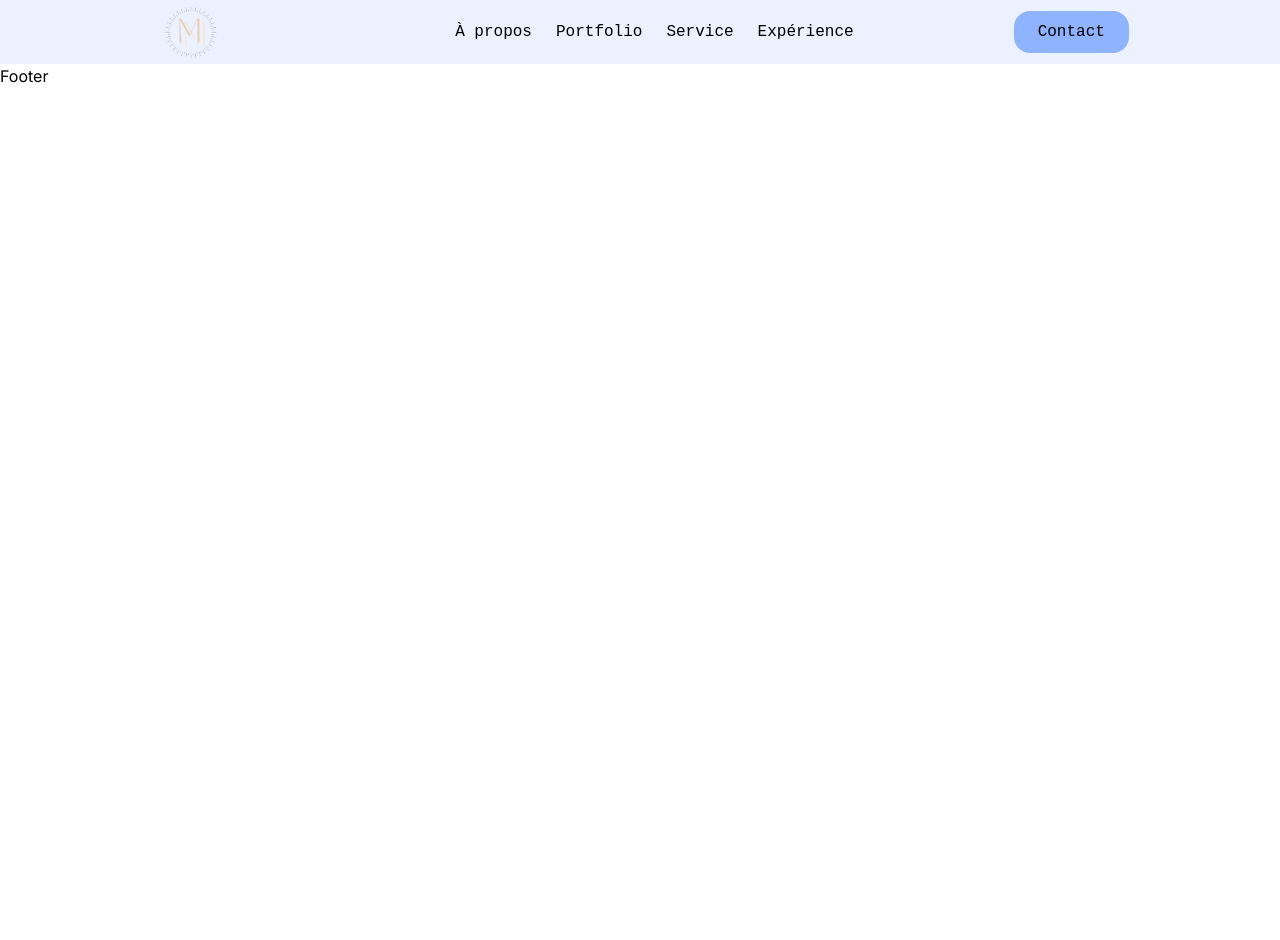
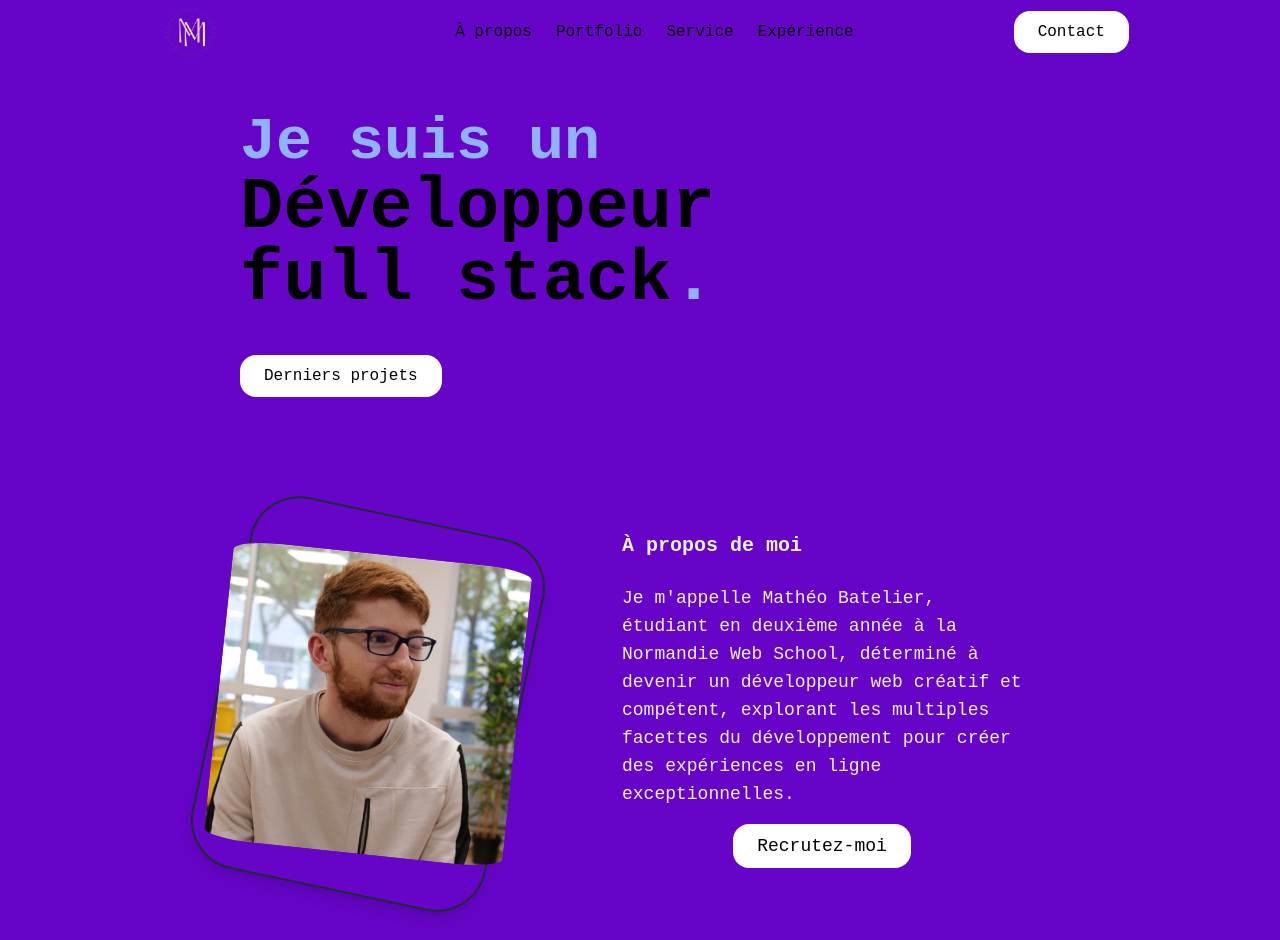
Before and after one commit to Skitroz/Portfolio-Next, a Next.js app: page / in a window 1280 px wide. Before the commit the page ends 800 px from the top, so only its background shows below. Built offline with nearby package versions, Linux system fonts and the light colour scheme.

Commit message:
Update header + #A-propos

```diff
--- /dev/null
+++ b/src/app/components/accueil/a-propos.tsx
@@ -0,0 +1,23 @@
+import Image from "next/image";
+import Matheo from "./img/Matheo.jpg";
+
+function Apropos() {
+    return (
+        <div className="flex flex-col md:flex-row md:gap-16 justify-center items-center pt-20">
+            <div className="relative">
+                <div className="absolute inset-0 border-2 border-gray-800 transform rotate-12 shadow-lg rounded-[50px]"></div>
+                <Image src={Matheo} alt="Tête de Mathéo BATELIER" className="rounded-[50px] transform rotate-6 py-10 mx-auto relative z-10" width={300} height={300} />
+            </div>
+            <div className="flex flex-col space-y-6 pt-16 text-left mx-10 pb-20 text-secondary md:text-lg">
+                <h2 className="font-black text-xl">À propos de moi</h2>
+                <p className="md:w-[400px]">Je m'appelle Mathéo Batelier, étudiant en deuxième année à la Normandie Web School, déterminé à devenir un développeur web créatif et compétent, explorant les multiples facettes du développement pour créer des expériences en ligne exceptionnelles.</p>
+                <button className="text-text">
+                    <a href="#" className="px-6 py-3 bg-background rounded-2xl transition-all duration-500 hover:bg-blue-300">Recrutez-moi</a>
+                </button>
+            </div>
+        </div>
+    )
+}
+
+
+export default Apropos;
--- a/src/app/components/accueil/accueil.tsx
+++ b/src/app/components/accueil/accueil.tsx
@@ -5,7 +5,7 @@ import Main from './main';
 function Accueil(){
     return (
         <>
-            <div className='bg-background h-screen w-screen'>
+            <div className='bg-accent'>
                 <Header />
                 <Main/>
                 <Footer />
--- a/src/app/components/accueil/main.tsx
+++ b/src/app/components/accueil/main.tsx
@@ -1,8 +1,21 @@
+import Apropos from "./a-propos";
+
 function Main() {
     return (
         <>
-            <main>
-
+            <main className="font-custom">
+                <div>
+                    <p className="flex flex-col px-10 py-12 md:pl-60 md:pr-[400px]">
+                        <span className="text-primary font-black text-xl md:text-6xl">Je suis un</span>
+                        <span className="text-2xl font-bold md:text-7xl">
+                        Développeur full stack<span className="font-black text-primary">.</span>
+                        </span>
+                    </p>
+                    <button className="pl-10 md:pl-60">
+                        <a href="#" className="px-6 py-3 bg-background rounded-2xl transition-all duration-500 hover:bg-blue-300">Derniers projets</a>
+                    </button>
+                </div>
+                <Apropos />
             </main>
         </>
     )
--- a/src/app/components/footer/footer.tsx
+++ b/src/app/components/footer/footer.tsx
@@ -2,7 +2,7 @@ function Footer() {
     return (
         <>
             <div>
-                <h1 className="text-text">Footer</h1>
+
             </div>
         </>
     )
--- a/src/app/components/header/header.tsx
+++ b/src/app/components/header/header.tsx
@@ -26,7 +26,7 @@ function Header() {
     ]
 
     return (
-        <header className="bg-secondary text-text font-custom">
+        <header className="bg-bakcground text-text font-custom">
             <div className='mx-auto px-4 sm:px-6 lg:px-8'>
                 <div className='flex items-center justify-center gap-40 sm:h-16'>
                     <div className='flex justify-center items-center w-screen sm:w-auto'>
@@ -41,7 +41,7 @@ function Header() {
                         </div>
                     </div>
                     <div className=''>
-                        <button><a href="#contact" className='px-6 py-3 bg-primary rounded-2xl transition-all duration-500 hover:bg-blue-300'>Contact</a></button>
+                        <button><a href="#contact" className='px-6 py-3 bg-background rounded-2xl transition-all duration-500 hover:bg-blue-300'>Contact</a></button>
                     </div>
                 </div>
                 {/* menu responsive */}
```
Also changed, not shown: src/app/components/accueil/img/Matheo.jpg (added).
